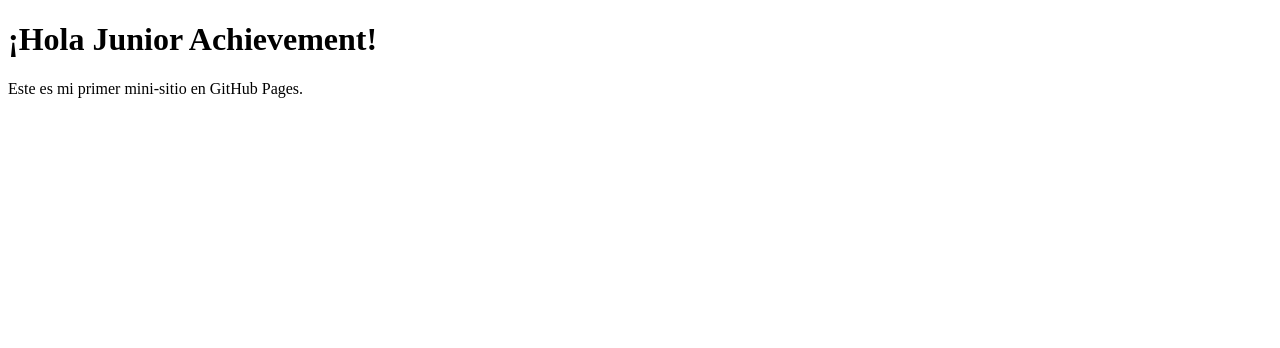
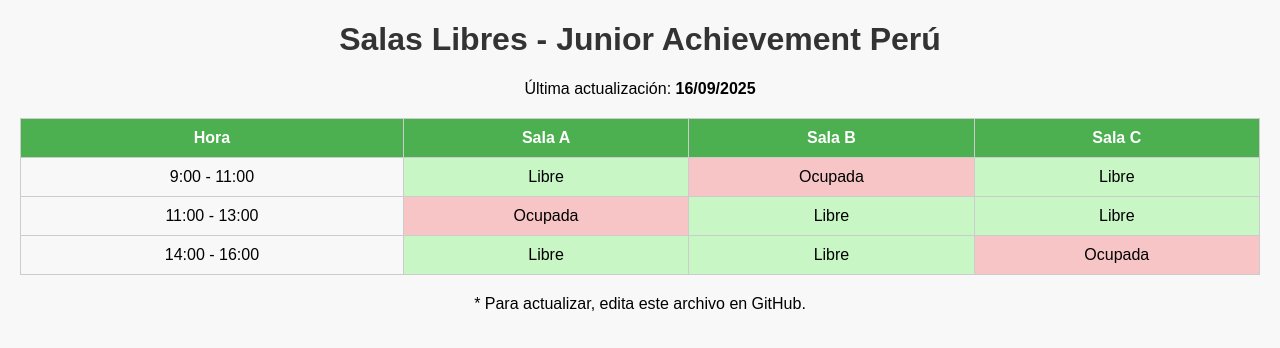
Before and after one commit to angijarap-rgb/salas-libres, a plain HTML site: page index.html in a window 1280 px wide. Drawn offline with Linux system fonts and the light colour scheme.

Commit message:
Update index.html

```diff
--- a/index.html
+++ b/index.html
@@ -1,11 +1,56 @@
 <!DOCTYPE html>
-<html>
-  <head>
-    <meta charset="utf-8">
-    <title>Salas Libres</title>
-  </head>
-  <body>
-    <h1>¡Hola Junior Achievement!</h1>
-    <p>Este es mi primer mini-sitio en GitHub Pages.</p>
-  </body>
+<html lang="es">
+<head>
+<meta charset="UTF-8">
+<meta name="viewport" content="width=device-width, initial-scale=1.0">
+<title>Salas Libres - Junior Achievement Perú</title>
+<style>
+  body { font-family: Arial, sans-serif; margin: 20px; background: #f8f8f8; }
+  h1 { text-align: center; color: #333; }
+  table { width: 100%; border-collapse: collapse; margin-top: 20px; }
+  th, td { border: 1px solid #ccc; padding: 10px; text-align: center; }
+  th { background-color: #4CAF50; color: white; }
+  .libre { background-color: #c8f7c5; }  /* Verde */
+  .ocupada { background-color: #f7c5c5; } /* Rojo */
+</style>
+</head>
+<body>
+<h1>Salas Libres - Junior Achievement Perú</h1>
+
+<p style="text-align:center">
+Última actualización: <strong>16/09/2025</strong>
+</p>
+
+<table>
+  <tr>
+    <th>Hora</th>
+    <th>Sala A</th>
+    <th>Sala B</th>
+    <th>Sala C</th>
+  </tr>
+  <tr>
+    <td>9:00 - 11:00</td>
+    <td class="libre">Libre</td>
+    <td class="ocupada">Ocupada</td>
+    <td class="libre">Libre</td>
+  </tr>
+  <tr>
+    <td>11:00 - 13:00</td>
+    <td class="ocupada">Ocupada</td>
+    <td class="libre">Libre</td>
+    <td class="libre">Libre</td>
+  </tr>
+  <tr>
+    <td>14:00 - 16:00</td>
+    <td class="libre">Libre</td>
+    <td class="libre">Libre</td>
+    <td class="ocupada">Ocupada</td>
+  </tr>
+</table>
+
+<p style="margin-top:20px;text-align:center">
+* Para actualizar, edita este archivo en GitHub.
+</p>
+
+</body>
 </html>
```
